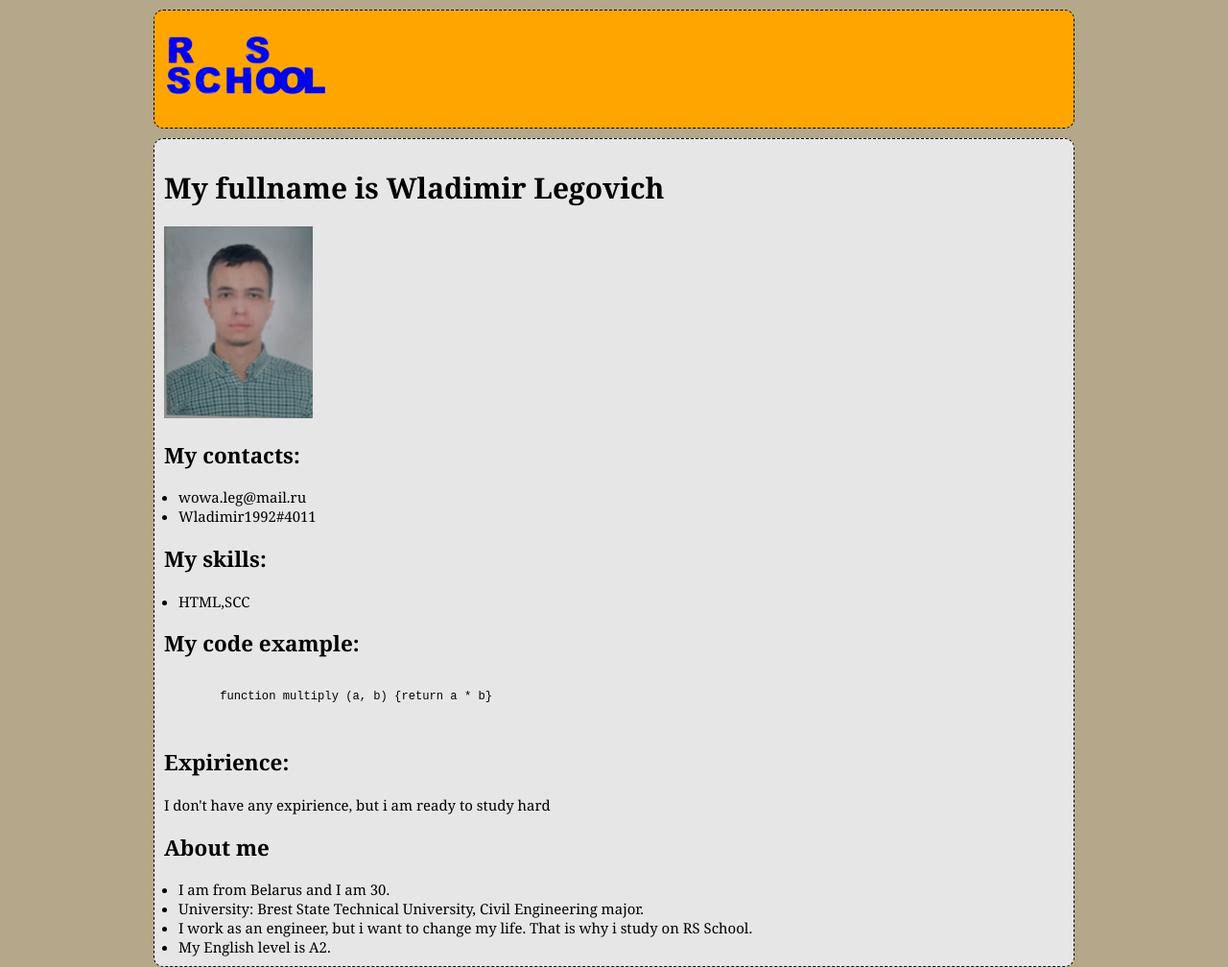
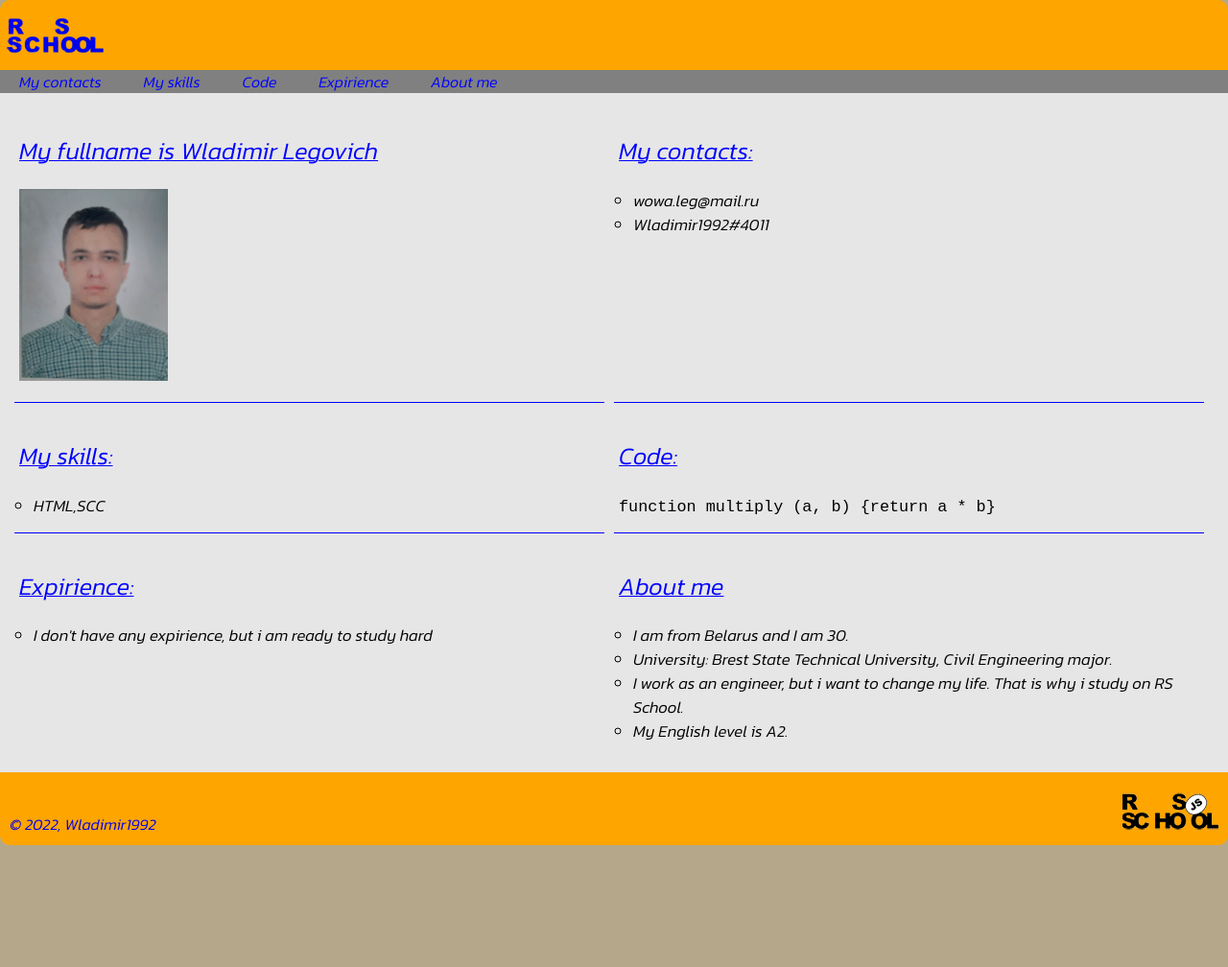
Before and after one commit to Wladimir1992/rsschool-cv, a plain HTML site: page index.html in a window 1280 px wide. Shown: the whole page at 96% size. After the commit the page ends 881 px from the top, so only its background shows below. Drawn offline with Linux system fonts and the light colour scheme.

Commit message:
feat: new CV

```diff
--- /dev/null
+++ b/img/My CV_files/style.css
@@ -0,0 +1,58 @@
+* {
+    box-sizing: border-box;
+}
+body {
+    display: flex;
+    flex-direction: column;
+    justify-content: space-between;
+    background-color:#b5a789;
+    font-family: 'Kanit', sans-serif;
+    font-size: small;
+    margin: 0px;
+}
+.header {
+    background-color: orange;
+    padding-top: 7px;
+    border-style: dashed;
+    border-width: 1px;
+    border-top-left-radius: 10px;
+    border-top-right-radius: 10px;
+}
+.main {
+    background-color: #e6e6e6;
+    font-size: 115%;
+    border-style: dashed;
+    border-width: 1px;
+    padding: 10px;
+}
+.container {
+    max-width: 1440px;
+    margin: 0 auto;
+}
+.footer {
+    background-color: orange;
+    border-style: dashed;
+    border-width: 1px;
+    border-bottom-left-radius:10px;
+    border-bottom-right-radius:10px;
+    padding: 10px;
+}
+ul {
+    padding-left: 15px;
+    margin:0px
+}
+.nav-list {
+background-color: gray;
+width: 100%;
+}
+.nav-list {
+    display: flex;
+    list-style: none;
+}
+.nav-link {
+    padding-left:  20px;
+    padding-right: 20px;
+    line-height: 5px;
+    border-bottom-left-radius: 10px;
+    border-bottom-right-radius: 10px;
+}
--- a/index.html
+++ b/index.html
@@ -1,41 +1,81 @@
 <!DOCTYPE html>
 <html lang="En">
+
 <head>
     <meta charset="utf-8">
     <title>My CV</title>
     <link rel="stylesheet" href="style.css">
+    <link rel="icon" href="assets/favicon.ico">
+    <link rel="preconnect" href="https://fonts.gstatic.com" crossorigin>
+    <link href="https://fonts.googleapis.com/css2?family=Kanit:ital,wght@1,300&display=swap" rel="stylesheet">
 </head>
+
 <body>
-    <header class="top" lang="En">
-        <img id="logo" src="logo2.png" alt="logo">
+    <header class="header">
+        <div class="container">
+            <img src="img/logo2.png" alt="logo">
+            <nav class="nav">
+                <ul class="nav-list">
+                    <li class="nav-item"><a href="#contacts" class="nav-link">My contacts</a></li>
+                    <li class="nav-item"><a href="#skills" class="nav-link">My skills</a></li>
+                    <li class="nav-item"><a href="#code" class="nav-link">Code</a></li>
+                    <li class="nav-item"><a href="#expirience" class="nav-link">Expirience</a></li>
+                    <li class="nav-item"><a href="#about" class="nav-link">About me</a></li>
+                </ul>
+            </nav>
+        </div>
     </header>
-    <div id="main" lang="En">
-        <h1>My fullname is Wladimir Legovich</h1>
-        <img src="image2.png" alt="my photo">
-        <h2>My contacts:</h2>
-        <ul>
-            <li>wowa.leg@mail.ru</li>
-            <li>Wladimir1992#4011</li>
-        </ul>
-        <h2>My skills:</h2>
-        <ul>
-            <li>HTML,SCC</li>
-        </ul>
-        <h2>My code example:</h2>
-        <pre>
-        <code>
+    <main class="main">
+        <div class="container main-container">
+            <section class="section" id="profile">
+                <h1 class="section-title">My fullname is Wladimir Legovich</h1>
+                <img src="img/image2.png" alt="my photo">
+            </section>
+            <section class="section" id="contacts">
+                <h2 class="section-title">My contacts:</h2>
+                <ul class="section-list">
+                    <li class="section-item">wowa.leg@mail.ru</li>
+                    <li>Wladimir1992#4011</li>
+                </ul>
+            </section>
+            <section class="section" id="skills">
+                <h2 class="section-title">My skills:</h2>
+                <ul class="section-list">
+                    <li class="section-item">HTML,SCC</li>
+                </ul>
+            </section>
+            <section class="section" id="code">
+                <h2 class="section-title">Code:</h2>
+                <code class="code">
         function multiply (a, b) {return a * b}
         </code>
-        </pre>
-        <h2>Expirience:</h2>
-        I don't have any expirience, but i am ready to study hard
-        <h2>About me</h2>
-        <ul>
-            <li>I am from Belarus and I am 30.</li>
-            <li>University: Brest State Technical University, Civil Engineering major.</li>
-            <li>I work as an engineer, but i want to change my life. That is why i study on RS School.</li>
-            <li>My English level is A2.</li>
-        </ul>
-    </div>
+            </section>
+            <section class="section section-bottom" id="expirience">
+                <h2 class="section-title">Expirience:</h2>
+                <ul class="section-list">
+                    <li class="section-item>">I don't have any expirience, but i am ready to study hard </li>
+                </ul>
+            </section>
+            <section class="section section-bottom" id="about">
+                <h2 class="section-title">About me</h2>
+                <ul class="section-list">
+                    <li class="section-item">I am from Belarus and I am 30.</li>
+                    <li class="section-item">University: Brest State Technical University, Civil Engineering major.</li>
+                    <li class="section-item">I work as an engineer, but i want to change my life. That is why i study on
+                        RS School.</li>
+                    <li class="section-item">My English level is A2.</li>
+                </ul>
+            </section>
+        </div>
+    </main>
+    <footer class="footer">
+        <div class="container footer-container">
+            <div>
+                <a class="my-link" href="https://github.com/Wladimir1992/rsschool-cv">&copy; 2022, Wladimir1992 </a>
+            </div>
+            <a class="my-link" href="https://rs.school/js/"><img src="img/logo3.png" alt="schoollink"></a>
+        </div>
+    </footer>
 </body>
+
 </html>
--- a/style.css
+++ b/style.css
@@ -1,38 +1,120 @@
-html, body {
- height: 100%;
- margin-left: 150px;
- margin-right: 150px;
+
+* {
+    box-sizing: border-box;
+}
+html {
+    scroll-behavior: smooth;
 }
 body {
     background-color:#b5a789;
-    font-family: Georgia, 'Times New Roman', Times, sans-serif;
-    font-size: small;
-    margin: 0px;
+    font-family: 'Kanit', sans-serif;
+    font-size:  16px;
+    margin: 0;
+    padding: 0;
+    height: 100vh;
+    display: flex;
+    flex-direction: column;
+    justify-content: space-between;
 }
-.top {
-background-color: orange;
-margin: 10px 10px 10px 10px;
-padding-top: 7px;
-height: 115px;
-border-style: dashed;
-border-width: 1px;
-border-radius: 10px;
+.header {
+    background-color: orange;
+    padding-top: 7px;
+    border-top-left-radius: 10px;
+    border-top-right-radius: 10px;
 }
-header.top img#logo {
-    float: left;
+.main {
+    background-color: #e6e6e6;
+    font-size: 105%;
+    padding: 10px;
+    margin-top: 0px;
 }
-#main {
-margin: 10px 10px 10px 10px;
-vertical-align: top;
-background-color: #e6e6e6;
-font-size: 115%;
-border-style: dashed;
-border-width: 1px;
-border-radius: 10px;
-padding: 10px;
+.container {
+    max-width: 1920px;
+    margin: 0 auto;
 }
-ul {
+.code {
+    padding-left: 0px;
+    margin:0px
+}
+.footer {
+    background-color: orange;
+    border-bottom-left-radius:10px;
+    border-bottom-right-radius:10px;
+    padding: 10px;
+}
+ul.section-list {
     padding-left: 15px;
     margin:0px
+}
+.nav {
+    margin-left: 0px;
+    padding: 0;
+}
+ul.nav-list {
+background-color: gray;
+margin: 0px;
+padding-left: 0px;
+}
 
+.nav-item {
+    display: inline;
+    align-items: center;
+    list-style: none;
 }
+.nav-link {
+    padding-left:  20px;
+    padding-right: 20px;
+    line-height: 5px;
+    transition: 0.1s;
+    text-decoration: none;
+}
+
+.nav-link:hover {
+color: green;
+background-color: orange;
+}
+.nav-link:link {
+    color: blue;
+}
+.main-container {
+    display: inline-flex;
+    flex-wrap: wrap;
+}
+.section {
+    width: calc(50% - 15px);
+    height: auto;
+    border-bottom: blue 0.5px solid;
+    padding: 5px;
+    padding-bottom: 15px;
+    margin: 5px;
+}
+.section-bottom {
+border-bottom: 0mm;
+}
+@media (max-width: 768px) {
+    .section {
+        width: 100%;
+    }
+}
+.section-title {
+color: blue;
+text-decoration-line: underline;
+text-decoration-thickness: 0.5px;
+font-weight: 300;
+}
+.section-list {
+    list-style-type: circle;
+}
+.footer-container {
+    display: flex;
+    justify-content: space-between;
+    margin: 0;
+    padding:0;
+    align-items: baseline;
+}
+.my-link {
+text-decoration: none;
+}
+.my-link:hover {
+color: green;
+}
```
Also changed, not shown: img/My CV.html (added, +69 -0 lines), assets/favicon.ico (added), img/My CV_files/image2.png (added), img/My CV_files/logo2.png (renamed from logo2.png), img/My CV_files/logo3.png (added), img/https___cdn.evbuc.com_images_59197326_130088915361_1_original.jpg (added), img/image2.png (renamed from image2.png), img/logo2.png (added), img/logo3.png (added), 1 other file.
